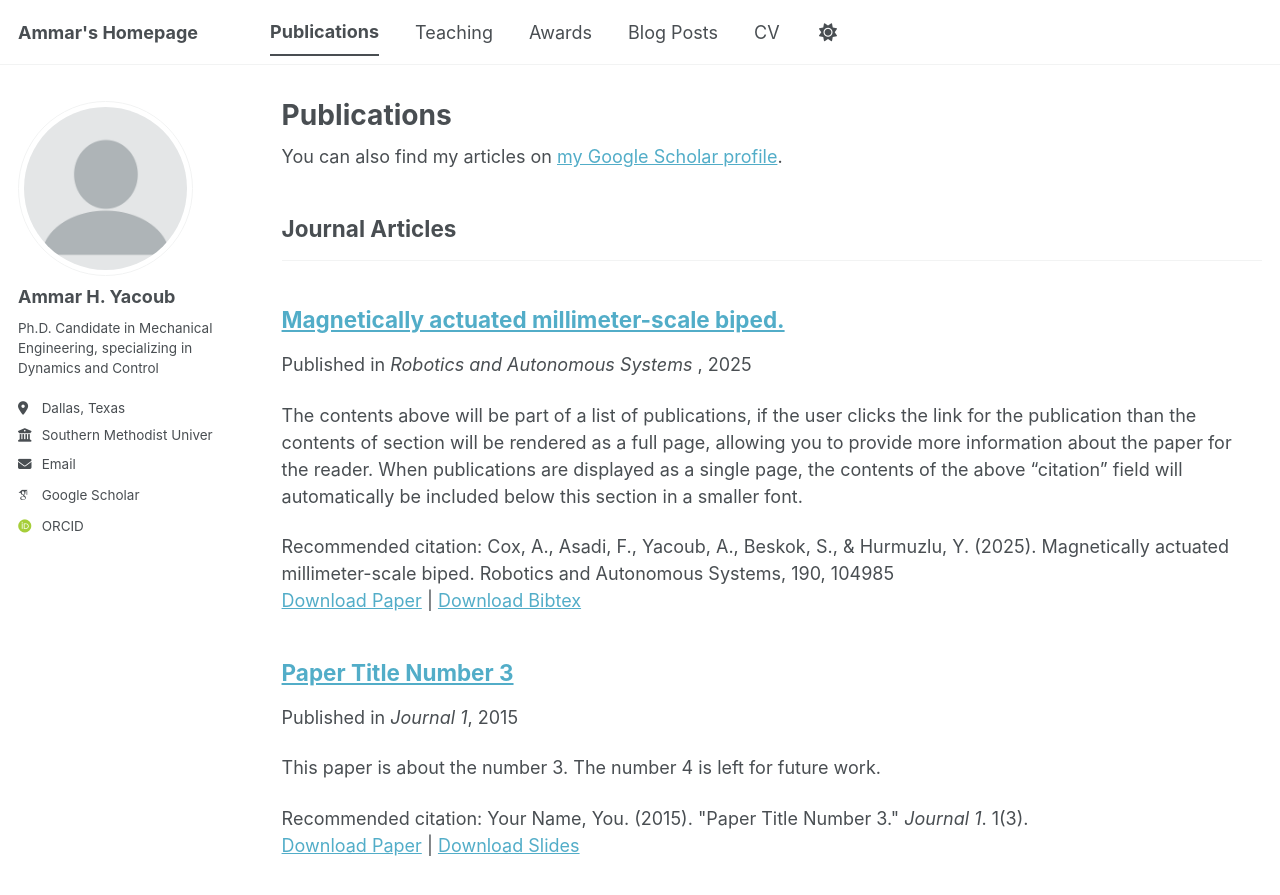
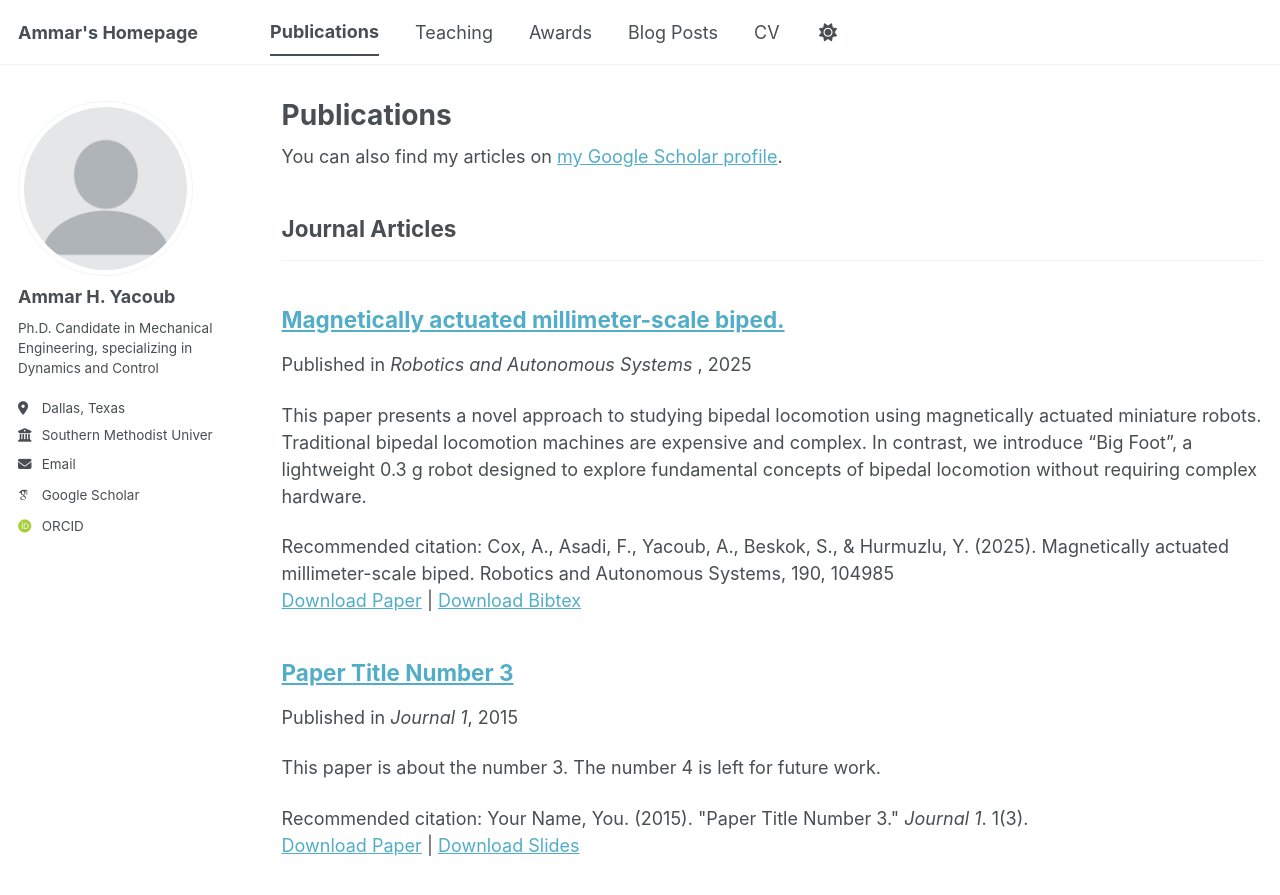
Before and after one commit to AmmarYacoub/AmmarYacoub.github.io, a Jekyll site: the page built from _pages/publications.html, in a window 1280 px wide and 900 px high. Shown: the top 895 px of the window. Built offline with Jekyll 4.4.1, drawn with Linux system fonts in a browser that asks for light colours; some web fonts are replaced; a script bundle is joined from its source files by our own code; library files that are not in the unit come from our copies.

Commit message:
Update 2009-10-01-paper-title-number-1.md

```diff
--- a/_publications/2009-10-01-paper-title-number-1.md
+++ b/_publications/2009-10-01-paper-title-number-1.md
@@ -3,7 +3,7 @@ title: "Magnetically actuated millimeter-scale biped."
 collection: publications
 category: manuscripts
 permalink: /publication/2009-10-01-paper-title-number-1
-excerpt: #'This paper is about the number 1. The number 2 is left for future work.'
+excerpt: This paper presents a novel approach to studying bipedal locomotion using magnetically actuated miniature robots. Traditional bipedal locomotion machines are expensive and complex. In contrast, we introduce “Big Foot”, a lightweight 0.3 g robot designed to explore fundamental concepts of bipedal locomotion without requiring complex hardware.
 date: 2025-08-01
 venue: 'Robotics and Autonomous Systems '
 slidesurl: #'https://academicpages.github.io/files/slides1.pdf'
@@ -11,4 +11,3 @@ paperurl: 'https://academicpages.github.io/files/paper1.pdf'
 bibtexurl: 'https://academicpages.github.io/files/bibtex1.bib'
 citation: 'Cox, A., Asadi, F., Yacoub, A., Beskok, S., & Hurmuzlu, Y. (2025). Magnetically actuated millimeter-scale biped. Robotics and Autonomous Systems, 190, 104985'
 ---
-The contents above will be part of a list of publications, if the user clicks the link for the publication than the contents of section will be rendered as a full page, allowing you to provide more information about the paper for the reader. When publications are displayed as a single page, the contents of the above "citation" field will automatically be included below this section in a smaller font.
```
